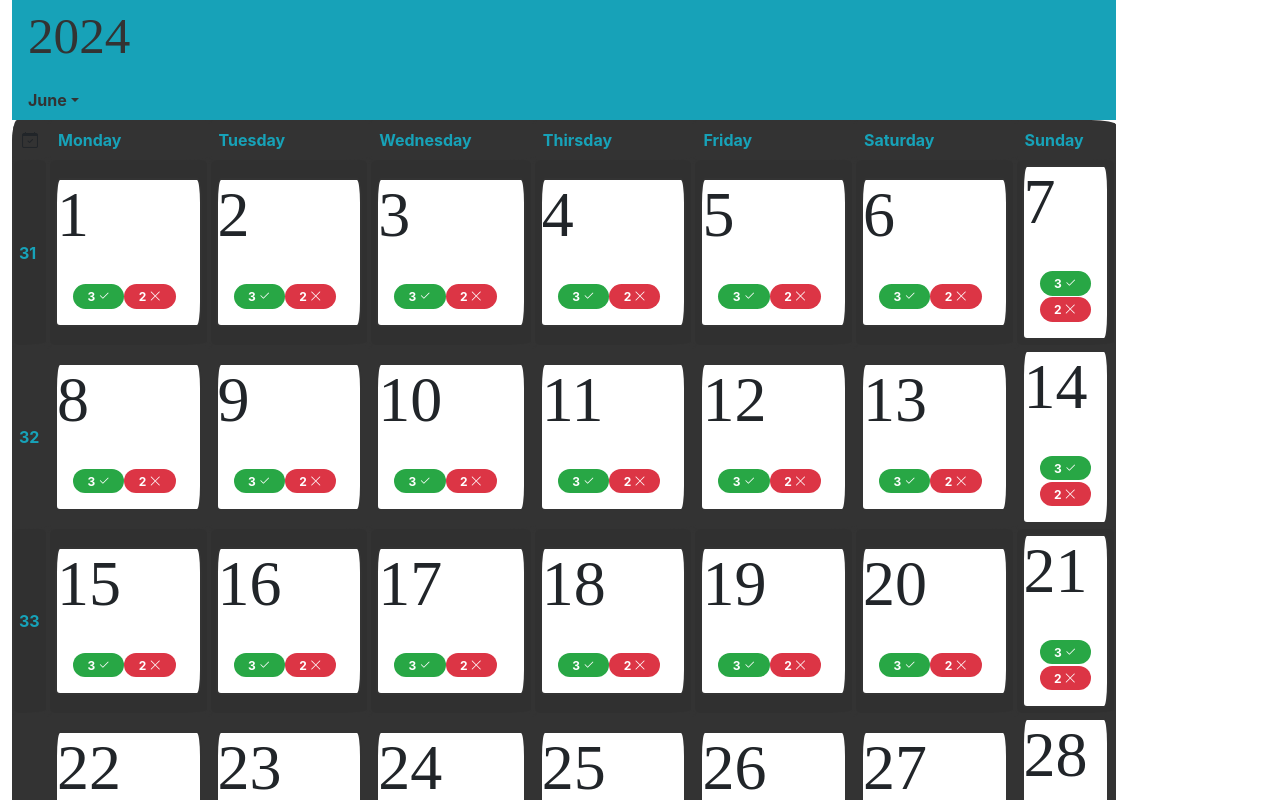
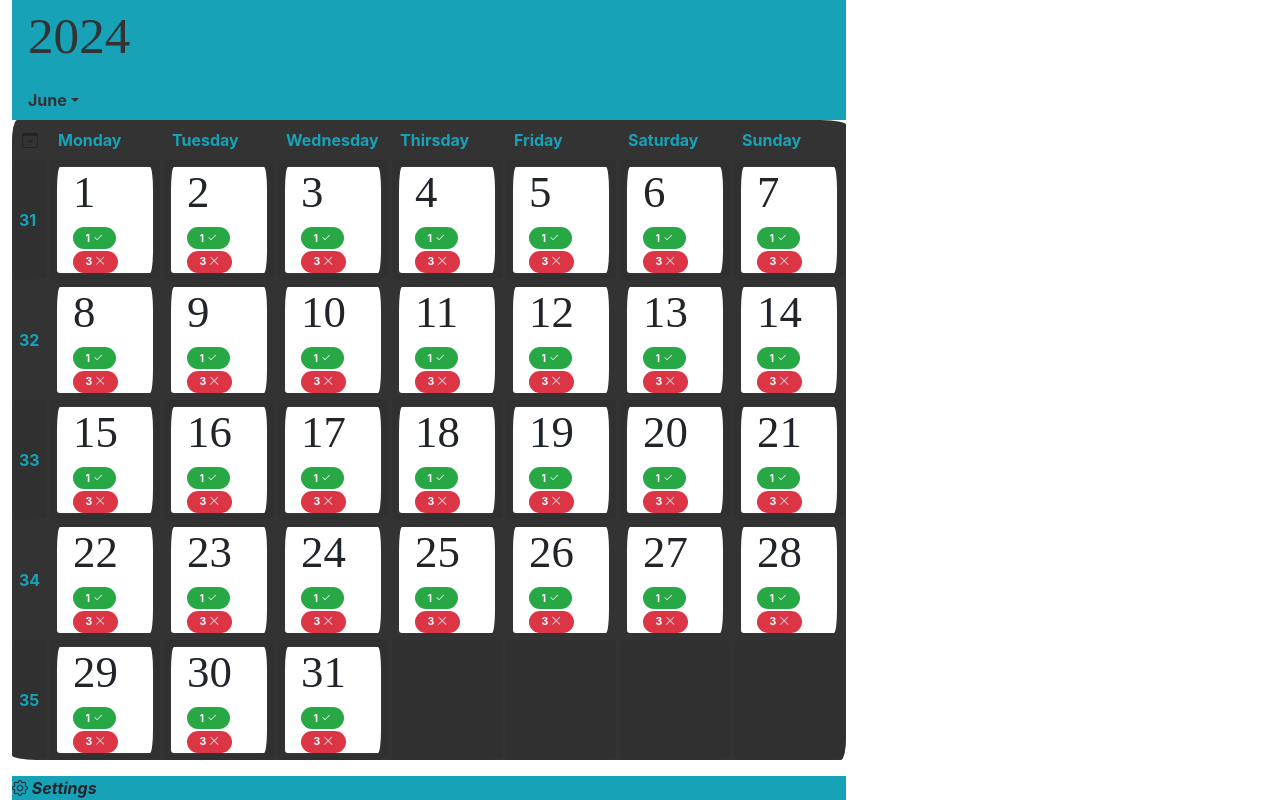
Before and after one commit to rucsna/CheckMate, a React (Vite) app in the folder CheckMateClient/: page / in a window 1280 px wide. Shown: the top 800 px of the page. Built offline with nearby package versions, Linux system fonts and the light colour scheme; a web font is replaced by a local one.

Commit message:
feat: add counters for finished and unfinished tasks

```diff
--- a/CheckMateClient/src/Components/DayCard.jsx
+++ b/CheckMateClient/src/Components/DayCard.jsx
@@ -1,19 +1,28 @@
 import Card from "react-bootstrap/Card";
 import Badge from "react-bootstrap/Badge";
 import PropTypes from "prop-types";
+import { useEffect, useContext, useState } from "react";
+import { StateContext } from "../StateContext";
 
 const DayCard = ({ title, setModalShow }) => {
+  const {tasks} = useContext(StateContext);
+
+  const [finishedCounter, setFinishedCounter] = useState(1);
+  const [unfinishedCounter, setUnfinishedCounter] = useState(3);
+
+  useEffect(() => {
+    const dailyTasks = tasks.filter(task => task.date === title)
+  }, [])
+
+
   return (
-    <Card className="bg-light">
-      <Card.Title onClick={() => setModalShow(true)}>
+    <Card className="day-card bg-light">
+      <Card.Body onClick={() => setModalShow(true)}>
         <h1>{title}</h1>
-      </Card.Title>
-
-      <Card.Body>
-        <Card.Text>
-          <Badge pill bg="success">3 <i className="bi bi-check2"></i></Badge>
-          <Badge pill bg="danger">2 <i className="bi bi-x-lg"></i></Badge>
-        </Card.Text>
+        {finishedCounter > 0 ?
+          <Badge pill bg="success">{finishedCounter} <i className="bi bi-check2"></i></Badge> : null}
+        {unfinishedCounter > 0 ?
+          <Badge pill bg="danger">{unfinishedCounter} <i className="bi bi-x-lg"></i></Badge> : null}
       </Card.Body>
     </Card>
   )
```
